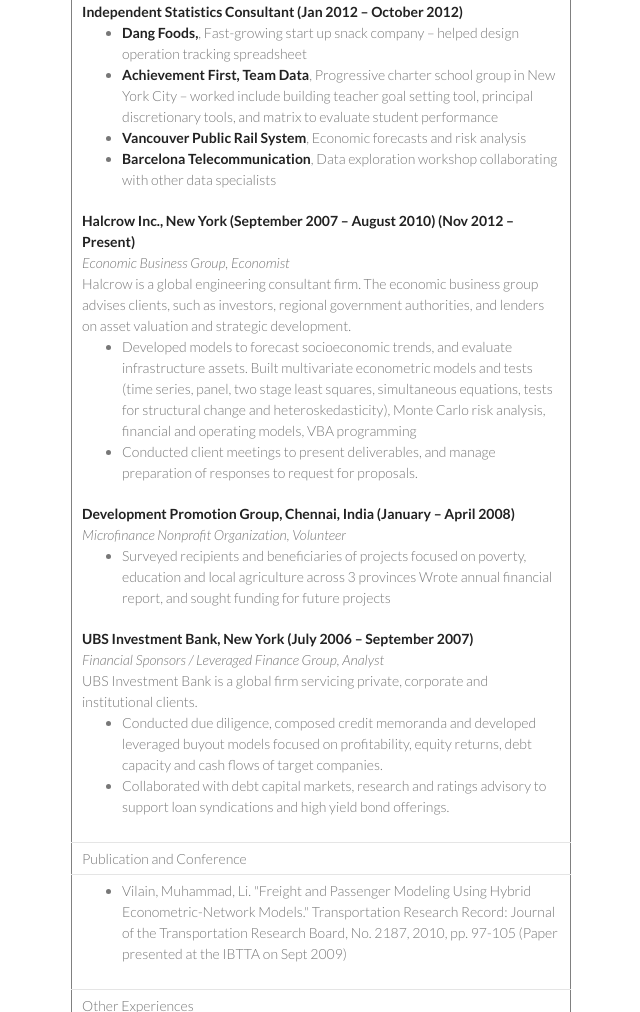
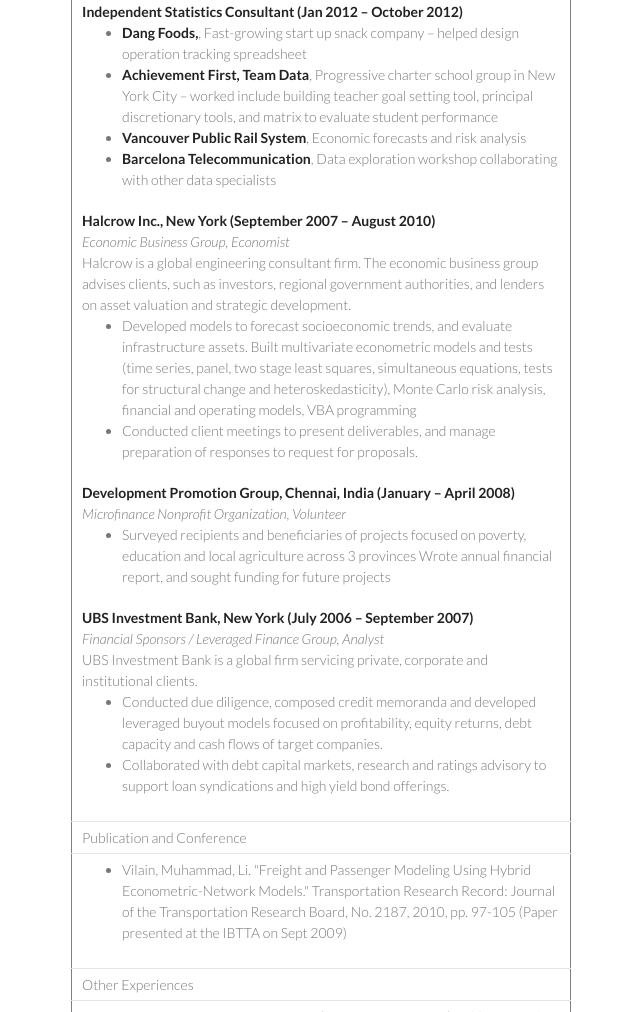
Before and after one commit to catli/catli.github.io, a plain HTML site: page index.html in a window 1280 px wide. Shown: the part 885-1897 px from the top of the page, without its empty margins (499-1139 px from the left). Drawn offline with Linux system fonts and the light colour scheme.

Commit message:
Update index.html

```diff
--- a/index.html
+++ b/index.html
@@ -79,7 +79,7 @@ Aspire is a charter school organization based in Oakland with 37 schools across
       <li> <strong> Barcelona Telecommunication</strong>, Data exploration workshop collaborating with other data specialists  </li>
          </ul>
 
-          <span class="job"> <strong> Halcrow Inc., New York (September 2007 – August 2010)  (Nov 2012 – Present) </strong> </span> <br>
+          <span class="job"> <strong> Halcrow Inc., New York (September 2007 – August 2010)  </strong> </span> <br>
          <span class="title"> <em> Economic Business Group, Economist  </em> </span>  <br>
 Halcrow is a global engineering consultant firm. The economic business group advises clients, such as investors, regional government authorities, and lenders  on asset valuation and strategic development.
          <ul>
```
